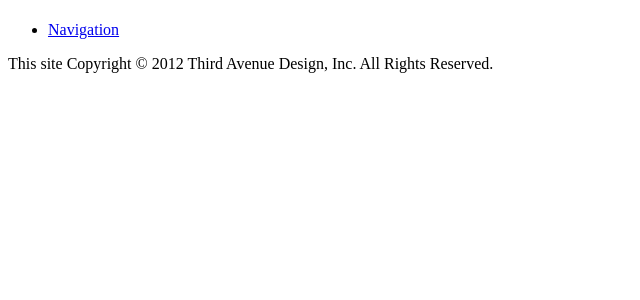
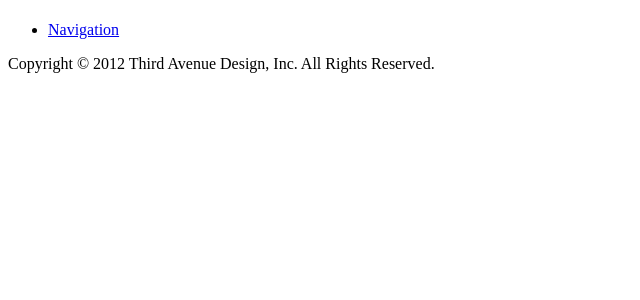
Before and after one commit to jcroft/django-project-template, a Django app: template project-template/project_name/project_name/templates/base.html in a window 1280 px wide. Shown: the top 300 px of the page, without its empty margins (0-640 px from the left). Run offline with Django 3.2, Linux system fonts and the light colour scheme; the template is opened without the code that fills it, so the values that code supplies are empty; style sheets or scripts are compiled from the project's sources; some libraries are stand-ins or nearby versions.

Commit message:
Bug fix.

```diff
--- a/project-template/project_name/project_name/templates/base.html
+++ b/project-template/project_name/project_name/templates/base.html
@@ -64,7 +64,7 @@
     </div>
 
     <footer id="footer">
-      <p>This site Copyright &copy; {% now 'Y' %} Third Avenue Design, Inc. All Rights Reserved.</p>
+      <p>Copyright &copy; {% now 'Y' %} Third Avenue Design, Inc. All Rights Reserved.</p>
     </div>
 
   </body>
```
